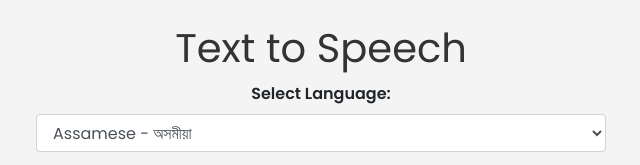
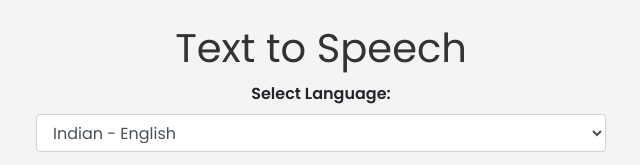
Before and after one commit to alihusains/demo, a plain HTML site: page index.html in a window 1280 px wide. Shown: the top 165 px of the page, 319-959 px from the left. Drawn offline with nearby package versions, Linux system fonts and the light colour scheme.

Commit message:
Update index.html

```diff
--- a/index.html
+++ b/index.html
@@ -72,6 +72,7 @@
             <label for="language">Select Language:</label>
             <select id="language" class="form-control">
                 <!-- Language options go here -->
+                         <option value="en">Indian - English</option>
                 <option value="as">Assamese - অসমীয়া</option>
                 <option value="bn">Bangla - বাংলা</option>
                 <option value="brx">Boro - बड़ो</option>
@@ -86,11 +87,10 @@
                 <option value="ta">Tamil - தமிழ்</option>
                 <option value="te">Telugu - తెలుగు</option>
                 <option value="pa">Panjabi - ਪੰਜਾਬੀ</option>
-                <option value="sa">Sanskrit - संस्कृतम्</option>
-                <option value="ur">Urdu - اُردُو</option>
-                <option value="en">English - English</option>
-                <option value="ne">Nepali - नेपाली</option>
-                <option value="si">Sinhala - සිංහල</option>
+                <!-- <option value="sa">Sanskrit - संस्कृतम्</option> -->
+                <!-- <option value="ur">Urdu - اُردُو</option> -->
+                <!-- <option value="ne">Nepali - नेपाली</option> -->
+                <!-- <option value="si">Sinhala - සිංහල</option> -->
             </select>
         </div>
 
```
